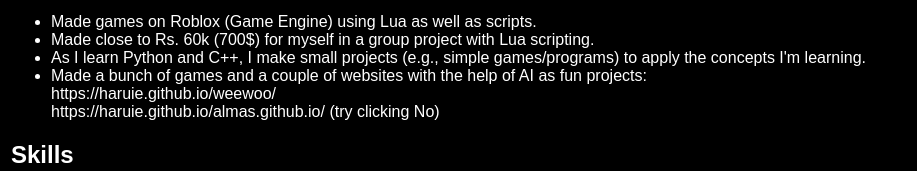
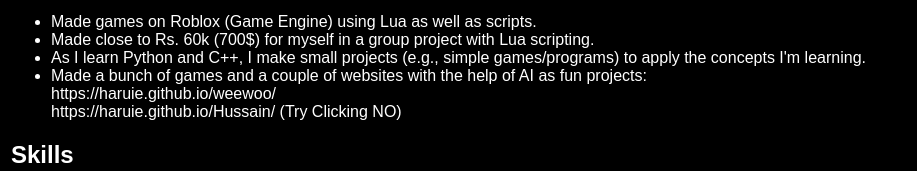
Before and after one commit to Haruie/Resume-Link, a plain HTML site: page index.html in a window 1280 px wide. Shown: the part 494-665 px from the top of the page, without its empty margins (0-917 px from the left). Drawn offline with Linux system fonts and the light colour scheme.

Commit message:
Update index.html

```diff
--- a/index.html
+++ b/index.html
@@ -36,7 +36,7 @@
                     <li>Made games on Roblox (Game Engine) using Lua as well as scripts.</li>
                     <li>Made close to Rs. 60k (700$) for myself in a group project with Lua scripting.</li>
                     <li>As I learn Python and C++, I make small projects (e.g., simple games/programs) to apply the concepts I'm learning.</li>
-                    <li>Made a bunch of games and a couple of websites with the help of AI as fun projects:<br>https://haruie.github.io/weewoo/<br>https://haruie.github.io/almas.github.io/ (try clicking No)</li>
+                    <li>Made a bunch of games and a couple of websites with the help of AI as fun projects:<br><a ="https://haruie.github.io/weewoo/">https://haruie.github.io/weewoo/</a><br><a = "https://haruie.github.io/Hussain/">https://haruie.github.io/Hussain/</a> (Try Clicking NO)</li>
                 </ul>
 
                 <h2>Skills</h2>
```
